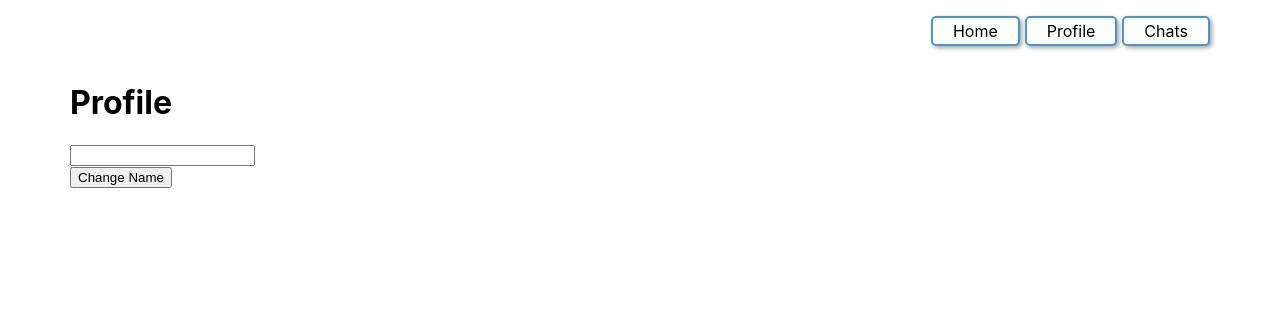
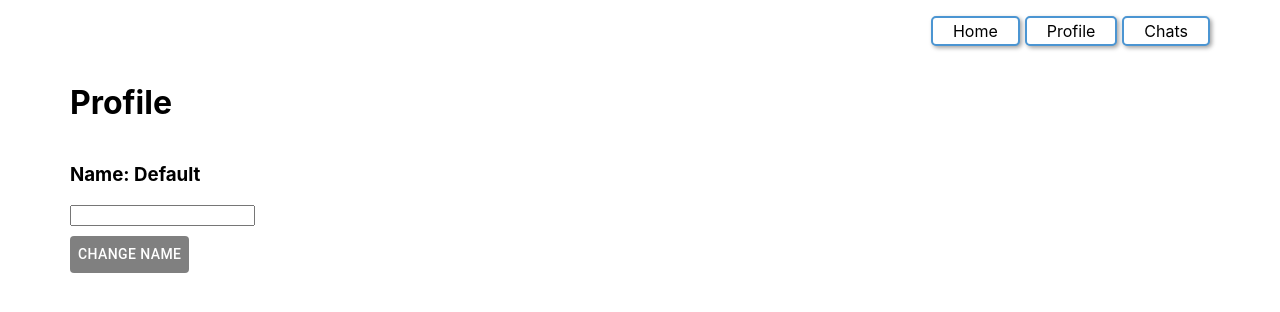
Before and after one commit to DmitriiBuilin/React, a React (Create React App) app: page /profile in a window 1280 px wide. Shown: the top 312 px of the page. Built offline with nearby package versions, Linux system fonts and the light colour scheme.

Commit message:
les7 started

```diff
--- a/package.json
+++ b/package.json
@@ -10,6 +10,7 @@
     "@testing-library/jest-dom": "^5.16.5",
     "@testing-library/react": "^13.4.0",
     "@testing-library/user-event": "^13.5.0",
+    "bootstrap": "^5.2.3",
     "react": "^18.2.0",
     "react-dom": "^18.2.0",
     "react-redux": "^8.0.5",
@@ -17,6 +18,8 @@
     "react-scripts": "5.0.1",
     "redux": "^4.2.0",
     "redux-devtools-extension": "^2.13.9",
+    "redux-persist": "^6.0.0",
+    "redux-thunk": "^2.4.2",
     "web-vitals": "^2.1.4"
   },
   "scripts": {
--- a/src/App.js
+++ b/src/App.js
@@ -1,5 +1,5 @@
 import './App.css';
-import { Pages } from './components/Pages';
+import { Pages } from './components/pages/Pages';
 
 function App() {
   return (
--- a/src/components/ChatList.jsx
+++ b/src/components/chatList/ChatList.jsx
@@ -8,9 +8,9 @@ import { Link, useParams } from 'react-router-dom';
 import { shallowEqual, useDispatch, useSelector } from 'react-redux';
 import Button from '@mui/material/Button';
 import ButtonGroup from '@mui/material/ButtonGroup';
-import { addChat } from '../store/actions/actions';
+import { addChat } from '../../store/actions/actions';
 import { Dialog, DialogTitle, TextField } from '@mui/material';
-import { getChatList } from '../store/selectors/selectors';
+import { getChatList } from '../../store/selectors/selectors';
 
 export const ChatList = () => {
 
--- a/src/components/Message.jsx
+++ b/src/components/message/Message.jsx
@@ -7,9 +7,9 @@ import Paper from '@mui/material/Paper';
 import Stack from '@mui/material/Stack';
 import { styled } from '@mui/material/styles';
 import { shallowEqual, useDispatch, useSelector } from 'react-redux';
-import { addMessage } from '../store/actions/actions';
+import { addMessage } from '../../store/actions/actions';
 import { useParams } from 'react-router-dom';
-import { getProfileName } from '../store/selectors/selectors';
+import { getProfileName } from '../../store/selectors/selectors';
 // import { useDispatch } from 'react-redux';
 
 export const Message = ({Messages}) => {
--- a/src/components/Profile.jsx
+++ b/src/components/profile/Profile.jsx
@@ -1,7 +1,8 @@
+import Button from "@mui/material/Button";
 import { React, useCallback, useState } from "react";
 // import Checkbox from '@mui/material/Checkbox';
-import { useDispatch } from "react-redux";
-import { changeName } from "../store/actions/actions";
+import { useDispatch, useSelector } from "react-redux";
+import { changeName } from "../../store/actions/actions";
 // import { TOGGLESHOWNAME, DECREASE, INCREASE, CHECKED, CHANGENAME} from "../store/actions/actions";
 
 export const Profile = () => {
@@ -12,25 +13,28 @@ export const Profile = () => {
     // const setShowName = useCallback(() => {
     //     dispatch(TOGGLESHOWNAME);
     // }, [dispatch]);
+    const name = useSelector((store) => store.profile.name)
     const handleChange = useCallback((e) => {
         setValue(e.target.value);
     }, []);
     const setName = useCallback(() => {
-        dispatch(changeName(value))
+        dispatch(changeName(value));
+        setValue('')
         }, [dispatch, value]);
 
     return (
-        <div>
+        <>
             <div>
                 <h1>Profile</h1>
             </div>
+            <h3>Name: {name}</h3>
             <div>
                 <input type="text" value={value} onChange={handleChange} />
             </div>
-            <div>
-                <button onClick={setName}>Change Name</button>
+            <div style={{marginTop: '10px'}}>
+                <Button style={{backgroundColor: 'grey', color: 'white'}} onClick={setName}>Change Name</Button>
             </div>
-        </div>
+        </>
 
         // <div>
         //     <h1>Profile</h1>
```
Also changed, not shown: src/components/chats/Chats.jsx (renamed from src/components/Chats.jsx, +4 -4 lines), src/components/pages/Pages.jsx (renamed from src/components/Pages.jsx, +5 -5 lines), src/components/chatList/ChatList.css (renamed from src/components/ChatList.css), src/components/error/Error.jsx (renamed from src/components/Error.jsx), src/components/main/Main.jsx (renamed from src/components/Main.jsx), src/components/message/Message.css (renamed from src/components/Message.css), src/components/pages/Pages.css (renamed from src/components/Pages.css), 1 other file (tests, documents, lock files or other folders).
